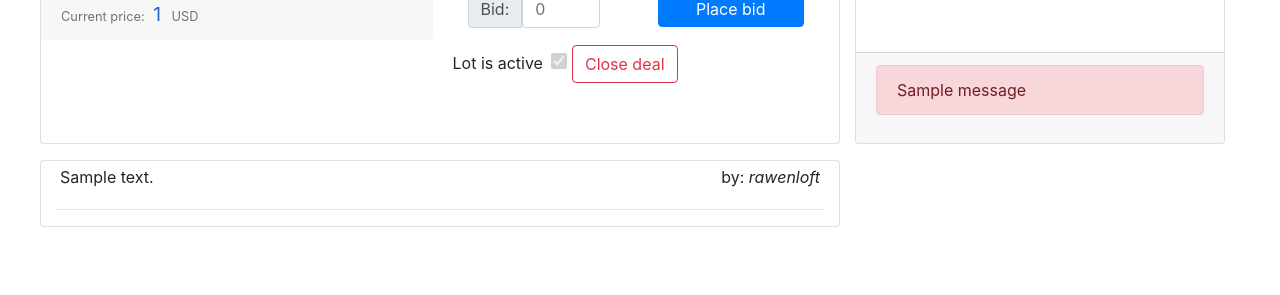
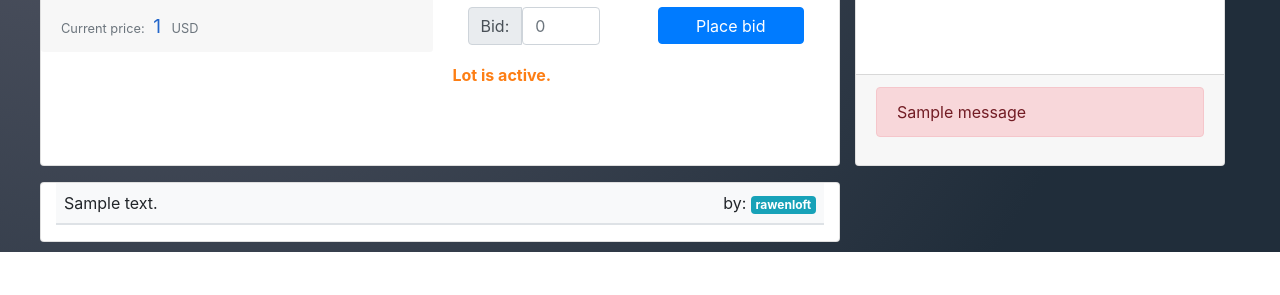
Before and after one commit to rawenloft/test, a Django app: page /listing/1 in a window 1280 px wide. Shown: the part 505-800 px from the top of the page. Run offline with Django 3.2, Linux system fonts and the light colour scheme; a user stored in the database is signed in; data comes from the database, SQL or seed files in the repository; both versions use the stored data as it was after the commit; tables that the repository leaves empty hold one stand-in row (values such as "Sample post"); one stand-in notice (Sample message) is shown; some libraries are stand-ins or nearby versions.

Commit message:
Final details done, add ability close deal and winner. Completed

```diff
--- a/auctions/static/auctions/styles.css
+++ b/auctions/static/auctions/styles.css
@@ -12,6 +12,9 @@
 }
 body {
     padding: 10px;
+    background-image: radial-gradient( circle farthest-corner at 10% 20%,  rgba(90,92,106,1) 0%, rgba(32,45,58,1) 81.3% );
+    background-size: cover;
+    background-repeat: no-repeat;
 }
 a.cat_link {
     text-decoration: none !important;
@@ -20,8 +23,12 @@ h2 {
     margin-right: 20px;
 }
 h3 {
-    color: var(--secondary-color);
+    color: var(--primary-color);
 }
+/* .head {
+    background: rgb(231,161,226);
+    background: linear-gradient(168deg, rgba(231,161,226,1) 0%, rgba(0,212,255,1) 100%);
+} */
 .col {
     flex-grow: unset;
     /* padding: 0; */
@@ -29,8 +36,16 @@ h3 {
 .mb-3 {
     padding-left: 0;
 }
+.nav-item > .nav-link {
+    color: pink;
+    transition: all .3s;
+}
+.nav-item > .nav-link:hover {
+    box-shadow: 0px -5px 15px #fff5;
+    transition: all .3s;
+}
 .card {
-    height: 420px;
+    height: 430px;
 }
 .card-body{
     min-height: none !important;
@@ -45,7 +60,6 @@ form .input-group {
     margin-left: 1.5em;
 }
 .bid {
-
     padding: 5px;
     font-size: 1.2rem;
     color: var(--primary-color);
@@ -56,7 +70,9 @@ form .input-group {
 .btn.want{
     height: 37px;
 }
-
+.bidder.badge {
+    font-size: 1em !important;
+}
 .cat_item {
     padding: 5px 12px;
     margin: 0 10px;
@@ -83,6 +99,15 @@ form .input-group {
 .card.comment-card{
     height: auto;
 }
+.custom-switch{
+    padding-left: 0 !important;
+}
+.custom-control{
+    padding-left: 0 !important;
+}
+.message {
+    margin-top: 10px;
+}
 @media (min-width: 1200px) {
     .container, .container-lg, .container-md, .container-sm, .container-xl {
         max-width: 1200px;
--- a/auctions/templates/auctions/categories.html
+++ b/auctions/templates/auctions/categories.html
@@ -1,11 +1,11 @@
 {% extends 'auctions/layout.html' %}
 
 {% block body %}
-    <h2>Categories</h2>
+    <h2 class="text-white">Categories</h2>
     <ul class="nav nav-pills">
         {% if categories %}
             {% for category in categories %}
-                <a href="{% url 'category' category=category%}" class="cat_link"><li class="nav-link btn btn-outline-primary cat_item">{{ category }}</li></a>
+                <a href="{% url 'category' category=category%}" class="cat_link"><li class="nav-link btn btn-outline-info cat_item">{{ category }}</li></a>
             {% endfor %}
 
         {% endif %}
--- a/auctions/templates/auctions/category.html
+++ b/auctions/templates/auctions/category.html
@@ -2,15 +2,15 @@
 
 {% block body %}
 
-    <h2 class="col-lg-12">{{ category }}</h2>
+    <h2 class="col-lg-12 text-white">{{ category }}</h2>
 
     {% if message %}
         <span class="alert alert-info">{{ message }}</span>
     {% endif %}
     {% for item in item_list %}
+    {% if item.active %}
         <div class="col">
             <div class="card" style="width: 18rem">
-            {% if item.active %}
                     <img src="{{item.img_url}}" class="card-img-top" style="height: 192px"/>
                     <div class="card-body">
                         <h3 class="card-title"> {{item.title}} </h3>
@@ -24,9 +24,9 @@
                         </small>
                         <a href="{% url 'listing' listing_id=item.id%}" class="btn btn-outline-primary">View</a>
                     </div>
-            {% endif %}
             </div>
         </div>
+    {% endif %}
     {% endfor %}
 
 
--- a/auctions/templates/auctions/create.html
+++ b/auctions/templates/auctions/create.html
@@ -3,7 +3,7 @@
 {% block body %}
 
     <div class="d-flex flex-column" style="width: 24rem">
-        <h2>Create listing</h2>
+        <h2 class="text-white">Create listing</h2>
 
 
         {% if message %}
--- a/auctions/templates/auctions/layout.html
+++ b/auctions/templates/auctions/layout.html
@@ -12,8 +12,9 @@
         <link href="{% static 'auctions/styles.css' %}" rel="stylesheet">
     </head>
     <body>
-        <h1>Auctions</h1>
-        <div>
+        <div class="head d-flex align-items-center justify-content-between pr-2 pl-2">
+            <h1 class="mx-auto text-white display-2">Auctions</h1>
+            <div class="bg-light mt-2 mb-2 p-4 border rounded mr-4">
                 {% if user.is_authenticated %}
                     Signed in as <h3>{{ user.username|capfirst }}</h3>
                     <em>{{user.email}}</em>
@@ -21,7 +22,8 @@
                     Not signed in.
                 {% endif %}
             </div>
-        <ul class="nav">
+        </div>
+        <ul class="nav nav-tabs">
             <li class="nav-item">
                 <a class="nav-link" href="{% url 'admin' %}">Admin</a>
             </li>
@@ -32,9 +34,15 @@
                 <a class="nav-link" href="{% url 'categories' %}">Categories</a>
             </li>
             {% if user.is_authenticated %}
+                {% if watchlist.count == 0 %}
                     <li class="nav-item">
-                    <a class="nav-link" href="{% url 'watchlist' user_username=user.username%}">Watchlist</a><span></span>
+                        <a class="nav-link" href="{% url 'watchlist' user_username=user.username%}">Watchlist</a>
                     </li>
+                {% else %}
+                    <li class="nav-item">
+                        <a class="nav-link" href="{% url 'watchlist' user_username=user.username%}">Watchlist<span class="badge badge-primary">{{watchlist.count}}</span></a>
+                    </li>
+                {% endif %}
                 <li class="nav-item">
                     <a class="nav-link" href="{% url 'create' %}">Create Listing</a>
                 </li>
@@ -57,6 +65,5 @@
                 {% endblock %}
             </div>
         </div>
-
     </body>
 </html>
--- a/auctions/templates/auctions/listing.html
+++ b/auctions/templates/auctions/listing.html
@@ -34,12 +34,15 @@
                     <a href="{% url 'index' %}" class="btn btn-outline-primary">Back</a>
                 </div>
                 <br>
-                <h5 class="card-title">{{listing.title}}</h5>
+                <h4 class="card-title">{{listing.title}}</h4>
                 <p class="card-text">{{listing.description}}</p>
                 <p class="card-text d-flex justify-content-between">
                     <small class="text-muted">Created by: {{listing.created_by|capfirst}}</small>
+                    {% if bids %}
+                        <small class="text-muted">Last bid by: <span class="bidder badge badge-primary">{{bids.last.created_by|capfirst}}</span></small>
+                    {% else %}
 
-                    <small class="text-muted">Last bid by: {{bids.last.created_by|capfirst}}</small>
+                    {% endif %}
                 </p>
 
                 <p class="card-text">
@@ -57,19 +60,28 @@
                             <input type="submit" value="Place bid" class="btn btn-primary col-5 want">
                         </div>
                     </form>
+                    {% if user == listing.created_by %}
+                        <div class="custom-control custom-switch">
 
-                    <div class="form-group">
-                        <label for="active" class="check form-check-label">Lot is active</label>
-                        <input class="check form-check-input" type="checkbox" name="active" id="active" checked={{listing.active}} disabled>
-                        <a href="#" class="btn btn-outline-danger">Close deal</a>
-                    </div>
+                            <a href="{% url 'close' listing_id=listing.id %}" class="btn btn-danger">Close deal</a>
+                        </div>
+                    {% else %}
+                        <p class="message" style="color:var(--orange)"><strong>Lot is active.</strong></p>
+                    {% endif %}
                 {% endif %}
                 {% if not listing.active %}
                     {% if user == bids.last.created_by %}
                         <p class="message col alert alert-success">Congratulations!!! <br> You won this listing! Please contact <strong>{{listing.created_by|capfirst}}</strong> at <strong>{{listing.created_by.email}} </strong> for details of your delivery.</p>
                     {% else %}
                         {% if user == listing.created_by %}
-                            <p class="message alert alert-info">The Winner is <strong>{{bids.last.created_by | capfirst}}</strong>. Please contact at <strong>{{bids.last.created_by.email}}</strong> for delivery details.</p>
+                            <div class="custom-control custom-switch">
+                                <a href="{% url 'close' listing_id=listing.id %}" class="btn btn-success">Open deal</a>
+                            </div>
+                            {% if not bids.last.created_by %}
+                                <p class="message alert alert-info">There was no bids on this listing. You can try again later.</p>
+                            {% else %}
+                                <p class="message alert alert-info">The Winner is <strong>{{bids.last.created_by | capfirst}}</strong>. Please contact at <strong>{{bids.last.created_by.email}}</strong> for delivery details.</p>
+                            {% endif %}
                         {% else %}
                             <p class="message alert alert-info">Deal is closed.</p>
                         {% endif %}
@@ -112,11 +124,11 @@
                     <ul>
                         {% for comment in comments %}
                             {% if comment.rel_listing == listing %}
-                                <li class="p-1 d-flex justify-content-between align-items-center">
+                                <li class="p-2 d-flex justify-content-between align-items-center bg-light">
                                     <span>{{ comment.content }}</span>
-                                    <span>by: <em>{{comment.created_by}}</em></span>
+                                    <span>by: <span class="badge badge-info">{{comment.created_by}}</span></span>
                                 </li>
-                                    <hr/>
+                                <div class="col-12 border"></div>
                             {% endif %}
 
                         {% endfor %}
--- a/auctions/templates/auctions/login.html
+++ b/auctions/templates/auctions/login.html
@@ -2,10 +2,10 @@
 
 {% block body %}
 <div class="d-flex flex-column">
-    <h2>Login</h2>
+    <h2 class="text-white">Login</h2>
 
     {% if message %}
-        <div>{{ message }}</div>
+        <div class="alert alert-danger">{{ message }}</div>
     {% endif %}
 
     <form action="{% url 'login' %}" method="post">
@@ -19,6 +19,6 @@
         <input class="btn btn-primary" type="submit" value="Login">
     </form>
 
-    <div class="form footer">Don't have an account? <a href="{% url 'register' %}">Register here.</a></div>
+    <div class="form footer text-light">Don't have an account? <a href="{% url 'register' %}" class="text-info">Register here.</a></div>
 </div>
 {% endblock %}
--- a/auctions/templates/auctions/register.html
+++ b/auctions/templates/auctions/register.html
@@ -3,11 +3,11 @@
 {% block body %}
 
     <div class="d-flex flex-column">
-        <h2>Register</h2>
+        <h2 class="text-white">Register</h2>
 
 
         {% if message %}
-            <div>{{ message }}</div>
+            <div class="alert alert-danger">{{ message }}</div>
         {% endif %}
 
         <form action="{% url 'register' %}" method="post">
@@ -27,6 +27,6 @@
             <input class="btn btn-primary" type="submit" value="Register">
         </form>
 
-        <div class="form footer">Already have an account? <a href="{% url 'login' %}">Log In here.</a></div>
+        <div class="form footer text-light">Already have an account? <a href="{% url 'login' %}" class="text-info">Log In here.</a></div>
     </div>
 {% endblock %}
--- a/auctions/templates/auctions/watchlist.html
+++ b/auctions/templates/auctions/watchlist.html
@@ -1,7 +1,7 @@
 {% extends 'auctions/layout.html' %}
 
 {% block body %}
-    <h2 class="col-lg-12">{{ user.username|capfirst }}'s watchlist</h2>
+    <h2 class="col-lg-12 text-white">{{ user.username|capfirst }}'s watchlist</h2>
 
     {% if message %}
         <div class="alert alert-info">{{ message }}</div>
--- a/auctions/urls.py
+++ b/auctions/urls.py
@@ -16,5 +16,6 @@ urlpatterns = [
     path('<str:user_username>/watchlist', views.watchlist, name="watchlist"),
     path('bid/<int:listing_id>', views.bid, name='bid'),
     path('add/<int:listing_id>', views.add_to_watch, name="add_to_watchlist"),
+    path('close/<int:listing_id>', views.close_listing, name="close"),
     path('admin',views.index,name="admin"),
 ]
--- a/auctions/views.py
+++ b/auctions/views.py
@@ -10,10 +10,16 @@ from .models import User, Listing, Bid, Comment, CATEGORIES, Watchlist
 
 
 def index(request):
+    user = request.user
     listing = Listing.objects.all()
     update_price(listing)
+    if user.is_authenticated:
+        watchlist = Watchlist.objects.filter(user=user)
+    else:
+        watchlist = ''
     return render(request, "auctions/index.html", {
         "listings": listing,
+        "watchlist": watchlist,
     })
 
 
@@ -82,7 +88,12 @@ def listing(request, listing_id):
     current_price = get_price(listing_id)
     bids = Bid.objects.filter(listing_id=listing_id)
     username = request.user
-    watched = Watchlist.objects.filter(user=username, listing=listing).exists()
+    if username.is_authenticated:
+        watchlist = Watchlist.objects.filter(user=username)
+        watched = Watchlist.objects.filter(user=username, listing=listing).exists()
+    else:
+        watchlist = ""
+        watched = ""
 
     return render(request, "auctions/listing.html", {
         "listing": listing,
@@ -90,6 +101,7 @@ def listing(request, listing_id):
         "comments": Comment.objects.all(),
         "bids": bids,
         "watched": watched,
+        "watchlist": watchlist,
     })
 
 
@@ -134,6 +146,13 @@ def update_price(listing):
 def bid(request, listing_id):
     user = request.user
     listing = Listing.objects.get(id=listing_id)
+    bids = Bid.objects.filter(listing_id=listing_id)
+    if user.is_authenticated:
+        watchlist = Watchlist.objects.filter(user=user)
+        watched = Watchlist.objects.filter(user=user, listing=listing).exists()
+    else:
+        watchlist = ""
+        watched = ""
     if request.method == "POST":
         bid = int(request.POST['bid'] or 0)
         get_starting_bid = Listing.objects.get(id=listing_id).start_bid
@@ -144,14 +163,20 @@ def bid(request, listing_id):
             return render(request,'auctions/listing.html', {
                 "listing": listing,
                 "current_price": listing.current_price,
-                "message": "Please bet more money!"
+                "message": "Your bet should be bigger than current price! Please bet more money!",
+                "bids": bids,
+                "watched": watched,
+                "watchlist": watchlist,
             })
         try:
             if listing.created_by == user:
                 return render(request,'auctions/listing.html', {
                     "listing": listing,
                     "current_price": listing.current_price,
-                    "message": "You can not bet on your own listing."
+                    "message": "You can not bet on your own listing.",
+                    "bids": bids,
+                    "watched": watched,
+                    "watchlist": watchlist,
                 })
             new_bid = Bid.objects.create(listing_id=listing,created_by=request.user, start_bid=listing.start_bid, bid=bid, )
             new_bid.save()
@@ -165,7 +190,7 @@ def create_listing(request):
         title = request.POST["title"]
         category = request.POST["category"]
         description = request.POST["description"] or ""
-        img_url = request.POST["img_url"] or ""
+        img_url = request.POST["img_url"] or "https://st4.depositphotos.com/14953852/22772/v/450/depositphotos_227725020-stock-illustration-image-available-icon-flat-vector.jpg"
         start_bid = request.POST["start_bid"]
         try:
             listing = Listing.objects.create(created_by=user, title=title, category=category, description=description, img_url=img_url, start_bid=start_bid,created_at=True, active=True,)
@@ -179,15 +204,26 @@ def create_listing(request):
     return render(request, "auctions/create.html")
 
 def categories(request):
+    user = request.user
+    if user.is_authenticated:
+        watchlist = Watchlist.objects.filter(user=user)
+    else:
+        watchlist = ""
     categories = []
     for items in CATEGORIES:
         categories.append(list(items).pop())
 
     return render(request, 'auctions/categories.html', {
-        "categories": categories
+        "categories": categories,
+        "watchlist": watchlist,
     })
 
 def category(request, category):
+    user = request.user
+    if user.is_authenticated:
+        watchlist = Watchlist.objects.filter(user=user)
+    else:
+        watchlist = ""
     listing = Listing.objects.filter(category=category)
     if not listing:
         message = "No items selling for now. Please come back later."
@@ -198,6 +234,7 @@ def category(request, category):
         "item_list": listing,
         "category": category,
         "message": message,
+        "watchlist": watchlist,
     })
 
 @login_required(login_url='login')
@@ -225,3 +262,12 @@ def watchlist(request, user_username):
         "watchlist": watchlist,
         "message": message,
     })
+
+def close_listing(request, listing_id):
+    listing = Listing.objects.get(id=listing_id)
+    if listing.active:
+        deactivate = Listing.objects.filter(id=listing_id).update(active=False)
+    else:
+        deactivate = Listing.objects.filter(id=listing_id).update(active=True)
+    listing.refresh_from_db()
+    return HttpResponseRedirect(reverse('listing', kwargs={'listing_id':listing_id,}))
```
Also changed, not shown: auctions/templates/auctions/index.html (+25 -24 lines), auctions/migrations/0010_alter_listing_img_url.py (added), auctions/migrations/0011_alter_listing_img_url.py (added), auctions/migrations/0012_alter_listing_img_url.py (added), db.sqlite3. Lines whose indentation alone changed are shown as unchanged.
